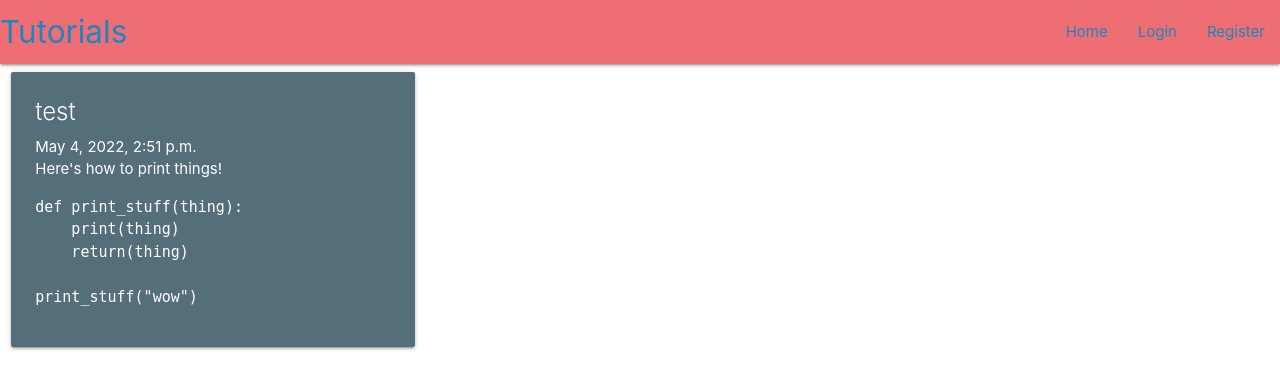
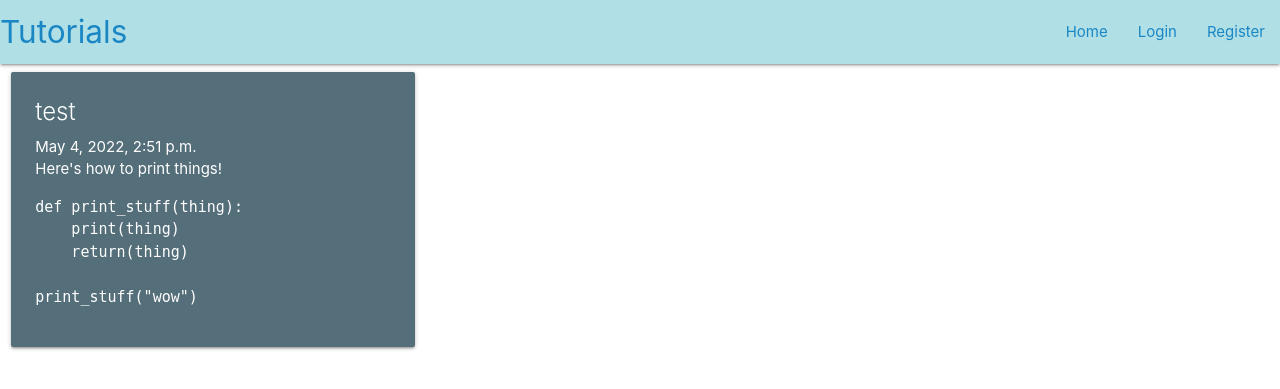
Before and after one commit to zrgstudios/calculating_life, a Django app: page / in a window 1280 px wide. Shown: the top 389 px of the page. Run offline with Django 3.2, Linux system fonts and the light colour scheme; data comes from the database, SQL or seed files in the repository; some libraries are stand-ins or nearby versions.

Commit message:
Messing with css options

```diff
--- a/main/templates/main/header.html
+++ b/main/templates/main/header.html
@@ -3,13 +3,24 @@
 <head>
     {% load static %}
     <link href="{% static 'tinymce/css/prism.css' %}" rel="stylesheet">
-    <!-- Compiled and minified CSS -->
+
+    <!-- using css from website -->
+    <!-- <link rel="stylesheet" href="https://cdnjs.cloudflare.com/ajax/libs/materialize/1.0.0/css/materialize.min.css"> -->
+
+    <!-- using css in our file folder -->
     <link href="{% static 'main/css/materialize.css' %}" rel="stylesheet">
 
-    <!-- Compiled and minified JavaScript -->
     <script src="https://cdnjs.cloudflare.com/ajax/libs/materialize/1.0.0/js/materialize.min.js"></script>
     <meta charset="UTF-8">
     <title>Title</title>
+
+    <!-- modify without having to do annoying file stuff. Probably not best way. -->
+    <style>
+        nav {
+            background-color: powderblue;
+        }
+    </style>
+
 </head>
 <body>
     <script src="{% static 'tinymce/js/prism.js' %}"></script>
```
